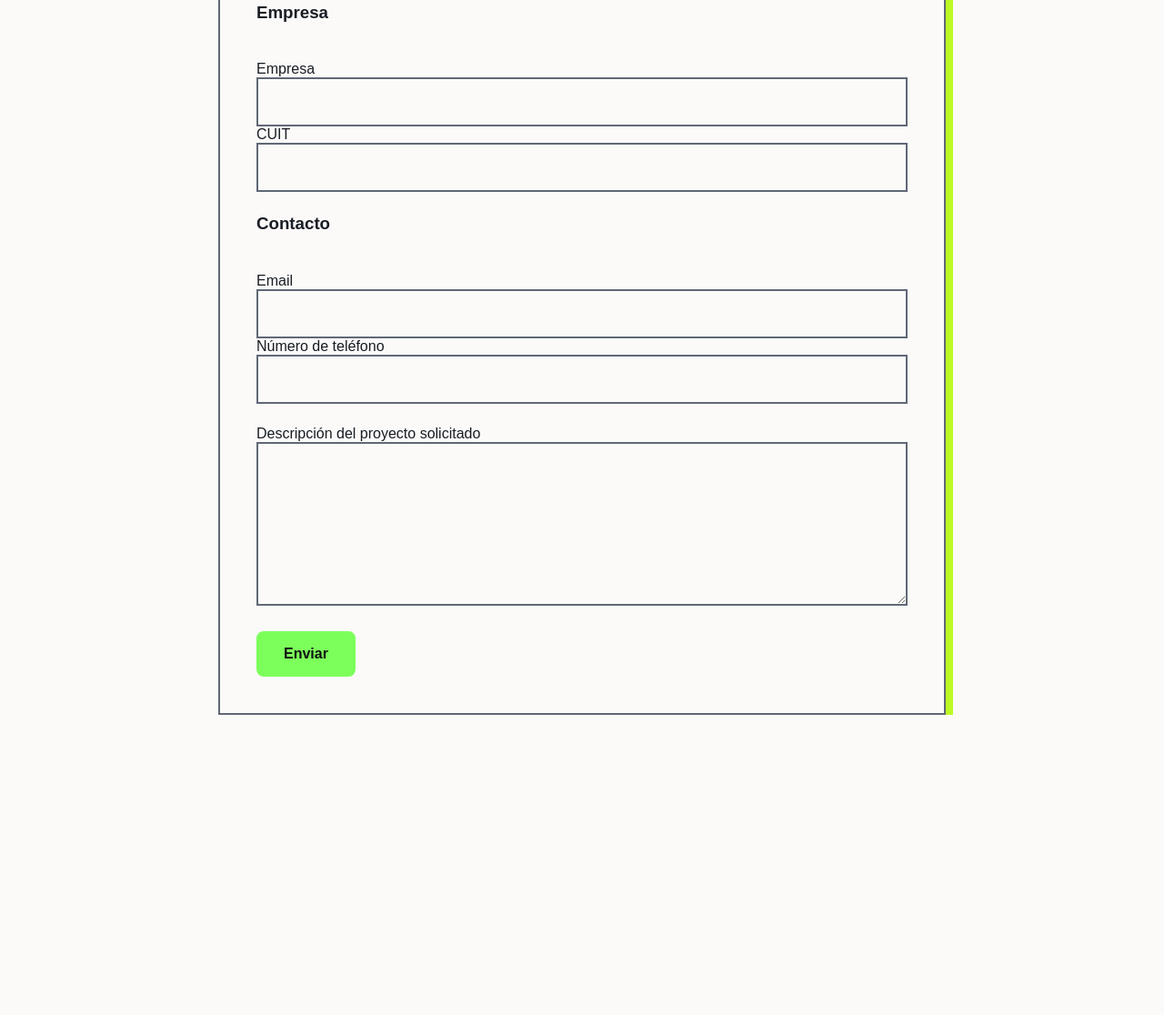
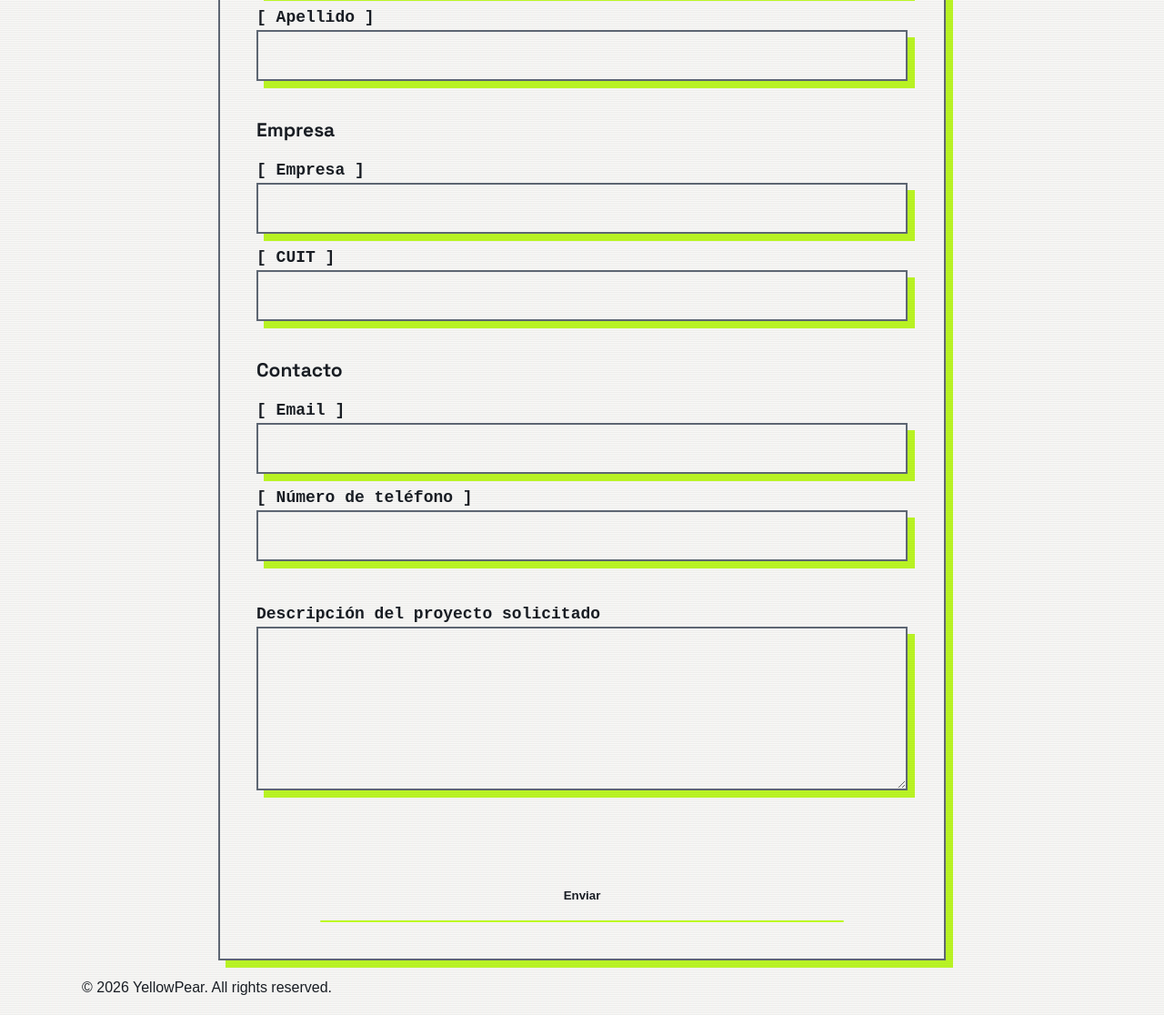
Before and after one commit to aNTb-j/yellowPear, a website with bundled scripts: page pages/form.html in a window 1280 px wide. Shown: the part 346-1462 px from the top of the page at 91% size. Before the commit the page ends 1132 px from the top, so only its background shows below. Built offline with nearby package versions, Linux system fonts and the light colour scheme.

Commit message:
Cambio/Actualizacion de scss

```diff
--- a/pages/form.html
+++ b/pages/form.html
@@ -1,8 +1,11 @@
 <!DOCTYPE html>
-<html lang="en">
+<html lang="en" class="crt">
     <head>
         <meta charset="UTF-8">
         <meta name="viewport" content="width=device-width, initial-scale=1.0">
+        <link rel="preconnect" href="https://fonts.googleapis.com">
+        <link rel="preconnect" href="https://fonts.gstatic.com" crossorigin>
+        <link href="https://fonts.googleapis.com/css2?family=Space+Grotesk:wght@400;500;700&display=swap" rel="stylesheet">
         <link rel="stylesheet" href="/public/css/style.css">
         <title>Document</title>
     </head>
@@ -42,46 +45,49 @@
                 </div>
             </nav>
         </header>
+        <section class="container">
+            <h1>Contact Form</h1>
+            <p>____</p>
+        </section>
+
         <form id="contact-form">
 
-            <h3>Cliente</h3>
-
             <div class="form-row">
+                <h3>Cliente</h3>
                 <div class="form-group">
-                    <label for="name">Nombre</label>
+                    <label for="name">[ Nombre ]</label>
                     <input id="name" type="text" name="name">
                 </div>
 
                 <div class="form-group">
-                    <label for="surname">Apellido</label>
+                    <label for="surname">[ Apellido ]</label>
                     <input id="surname" type="text" name="surname">
                 </div>
             </div>
-
-            <h3>Empresa</h3>
-
             <div class="form-row">
+                <h3>Empresa</h3>
                 <div class="form-group">
-                    <label for="company">Empresa</label>
+                    <label for="company">[ Empresa ]</label>
                     <input id="company" type="text" name="company">
                 </div>
 
                 <div class="form-group">
-                    <label for="cuit">CUIT</label>
+                    <label for="cuit">[ CUIT ]</label>
                     <input id="cuit" type="number" name="cuit">
                 </div>
             </div>
 
-            <h3>Contacto</h3>
+
 
             <div class="form-row">
+                <h3>Contacto</h3>
                 <div class="form-group">
-                    <label for="email">Email</label>
+                    <label for="email">[ Email ]</label>
                     <input id="email" type="email" name="email">
                 </div>
 
                 <div class="form-group">
-                    <label for="phone">Número de teléfono</label>
+                    <label for="phone">[ Número de teléfono ]</label>
                     <input id="phone" type="tel" name="phone">
                 </div>
             </div>
@@ -91,9 +97,16 @@
                 <textarea id="description" name="description"></textarea>
             </div>
 
-            <button type="submit">Enviar</button>
+            <button type="submit" id="application-button">Enviar</button>
 
         </form>
+
+        <footer class="footer">
+            <div class="container">
+                <p>&copy; 2026 YellowPear. All rights reserved.</p>
+            </div>
+        </footer>
+
         <script type="module" src="/js/index.js"></script>
         <script type="module" src="/js/components/form.js"></script>
     </body>
--- a/src/scss/components/forms.scss
+++ b/src/scss/components/forms.scss
@@ -13,11 +13,24 @@
     border-radius: rem(0);
     box-shadow: 8px 8px 0px 0px var(--accent);
 
+    font-family: "Space Grotesc", monospace;
+    font-size: rem(18);
+    font-weight: bold;
+
+    .form-row {
+        margin-bottom: rem(8);
+    }
+
+    .form-group {
+        margin-top: rem(8);
+    }
+
     input,
     textarea {
         width: 100%;
         padding: rem(16);
-
+        margin-top: rem(4);
+        margin-bottom: rem(8);
         background-color: transparent;
         color: var(--text2);
 
@@ -29,6 +42,16 @@
 
         transition: .2s ease;
 
+        font-size: 18px;
+
+
+
+        border-radius: 0;
+        outline: none;
+        transition: all 0.3s ease;
+        box-shadow: 8px 8px 0 var(--accent);
+
+
         &::placeholder {
             color: var(--text1);
             opacity: .6;
@@ -36,10 +59,12 @@
 
         &:focus {
             outline: none;
-            border-color: #7CFF5B;
-            box-shadow: 0 0 rem(10) rgba(124, 255, 91, .25);
+            border-color: var(--accent);
+            box-shadow: 0 0 rem(10) var(--accent);
         }
     }
+
+
 
     textarea {
         min-height: rem(180);
@@ -47,30 +72,11 @@
     }
 
     button {
-        justify-self: start;
-
-        padding: rem(14) rem(28);
-
-        background-color: #7CFF5B;
-        color: #111;
-
-        border: rem(2) solid #7CFF5B;
-        border-radius: rem(8);
-
-        font-size: rem(16);
-        font-weight: 600;
-
-        cursor: pointer;
-        transition: .2s ease;
-
-        &:hover {
-            transform: translate(-3px, -3px);
-            box-shadow: rem(5) rem(5) 0 hsla(0, 0%, 0%, 0.809);
-        }
-
-        &:active {
-            transform: translate(0);
-            box-shadow: none;
-        }
+        margin-top: rem(50);
+        margin-left: rem(50);
+        margin-right: rem(50);
+        line-height: 4.2;
+        background-color: transparent;
+        border: rem(0) solid var(--text1);
     }
 }
```
Also changed, not shown: index.html (+1 -1 lines), public/css/style.css, src/scss/components/button.scss (line endings or trailing spaces), 1 other file.
